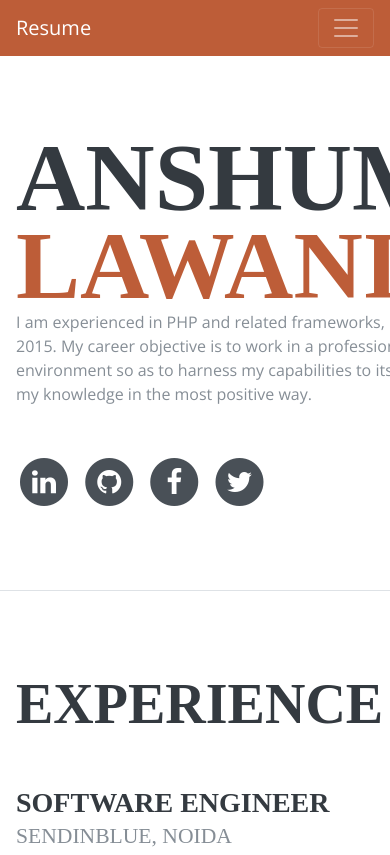
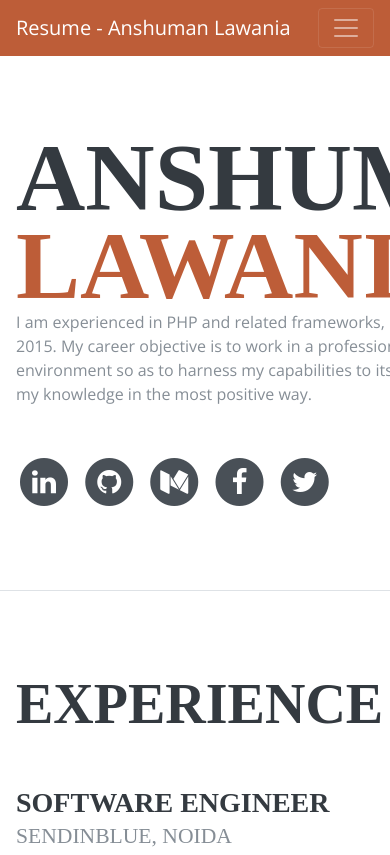
Before and after one commit to 71anshuman/71anshuman, a plain HTML site: page index.html in a window 390 px wide. Shown: the top 855 px of the page. Drawn offline with nearby package versions, Linux system fonts and the light colour scheme; a web font is replaced by a local one.

Commit message:
added medium URL

```diff
--- a/index.html
+++ b/index.html
@@ -29,7 +29,7 @@
 
     <nav class="navbar navbar-expand-lg navbar-dark bg-primary fixed-top" id="sideNav">
       <a class="navbar-brand js-scroll-trigger" href="#page-top">
-        <span class="d-block d-lg-none">Resume</span>
+        <span class="d-block d-lg-none">Resume - Anshuman Lawania</span>
         <span class="d-none d-lg-block">
           <img class="img-fluid img-profile rounded-circle mx-auto mb-2" src="img/profile.jpeg" alt="Anshuman Lawania">
         </span>
@@ -80,6 +80,14 @@
                 <span class="fa-stack fa-lg">
                   <i class="fa fa-circle fa-stack-2x"></i>
                   <i class="fa fa-github fa-stack-1x fa-inverse"></i>
+                </span>
+              </a>
+            </li>
+            <li class="list-inline-item">
+              <a href="https://71anshuman.medium.com" target="_blank">
+                <span class="fa-stack fa-lg">
+                  <i class="fa fa-circle fa-stack-2x"></i>
+                  <i class="fa fa-medium fa-stack-1x fa-inverse"></i>
                 </span>
               </a>
             </li>
@@ -184,6 +192,9 @@
               <i class="devicons devicon-php-plain colored"></i>
             </li>
             <li class="list-inline-item">
+              <i class="devicons devicon-php-plain colored"></i>
+            </li>
+            <li class="list-inline-item">
               <i class="devicons devicon-laravel-plain colored"></i>
             </li>
             <li class="list-inline-item">
```
